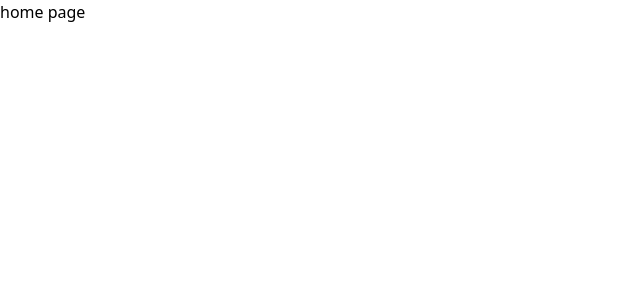
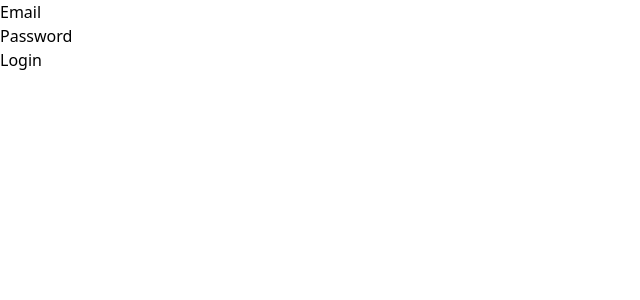
Before and after one commit to Bokhtiar/admin.restura.com, a React (Create React App) app: page / in a window 1280 px wide. Shown: the top 300 px of the page, without its empty margins (0-640 px from the left). Built offline with nearby package versions, Linux system fonts and the light colour scheme.

Commit message:
react form hook

```diff
--- a/package.json
+++ b/package.json
@@ -12,6 +12,7 @@
     "@types/react-dom": "^18.0.11",
     "react": "^18.2.0",
     "react-dom": "^18.2.0",
+    "react-hook-form": "^7.43.2",
     "react-scripts": "5.0.1",
     "typescript": "^4.9.5",
     "web-vitals": "^2.1.4"
--- a/src/App.tsx
+++ b/src/App.tsx
@@ -1,7 +1,10 @@
+import { CategoryForm } from "./Components/form/category.form"
+
 const app:React.FC= ():JSX.Element => {
+
   return (
     <div>
-      home page
+      <CategoryForm></CategoryForm>
     </div>
   )
 }
--- /dev/null
+++ b/src/Components/form/category.form.tsx
@@ -0,0 +1,33 @@
+import { useForm } from "react-hook-form";
+
+
+export const CategoryForm: React.FC = (): JSX.Element => {
+    const {
+        register,
+        handleSubmit,
+        formState: { errors }
+      } = useForm();
+
+      const onSubmit = (data:any) => {
+        console.log(data);
+      };
+
+  return (
+    <div>
+      <form onSubmit={handleSubmit(onSubmit)}>
+        <div className="form-control">
+          <label>Email</label>
+          <input type="text" name="email" {...register("email")} />
+        </div>
+        <div className="form-control">
+          <label>Password</label>
+          <input type="password" name="password" {...register("password")} />
+        </div>
+        <div className="form-control">
+          <label></label>
+          <button type="submit">Login</button>
+        </div>
+      </form>
+    </div>
+  );
+};
```
Also changed, not shown: 1 other file (tests, documents, lock files or other folders).
